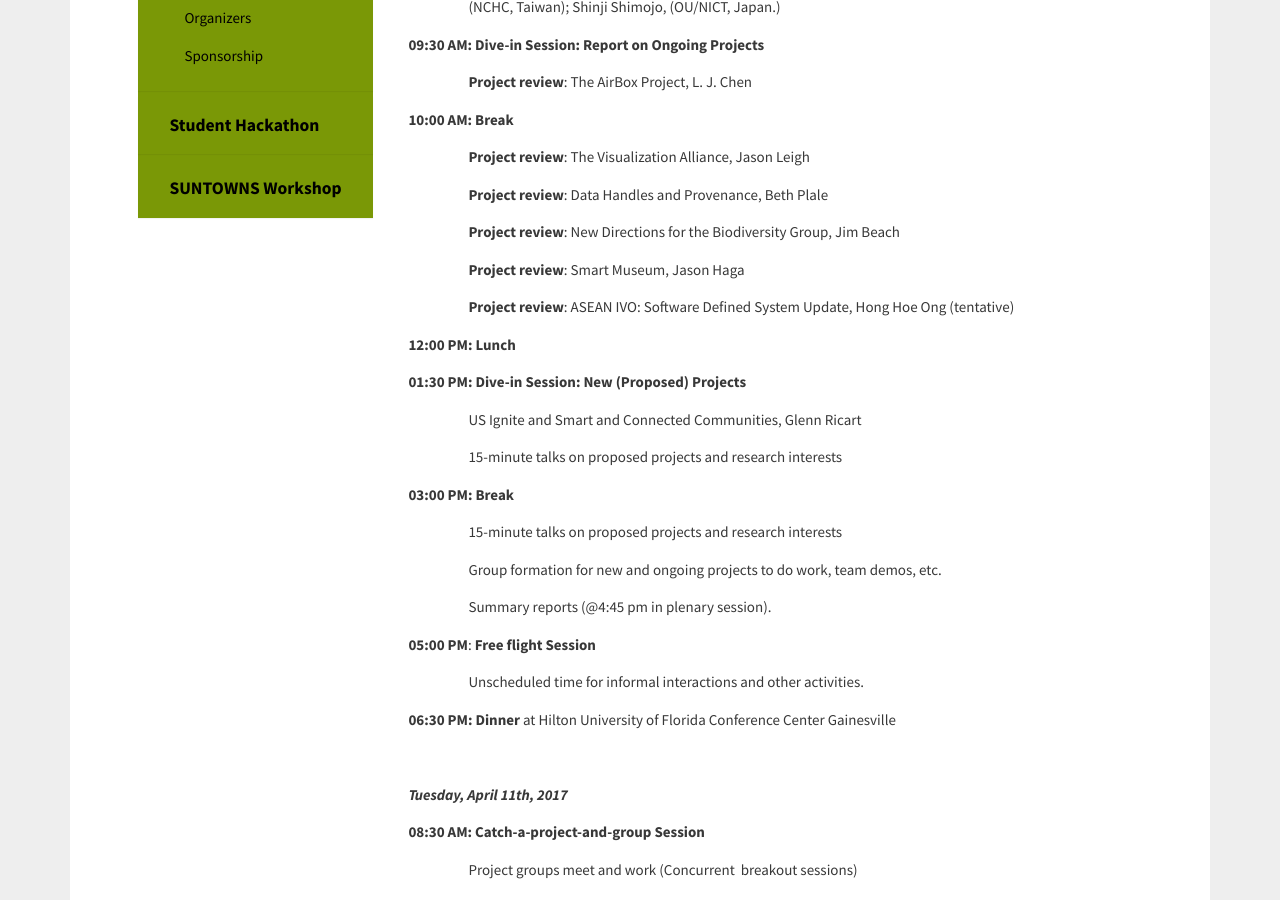
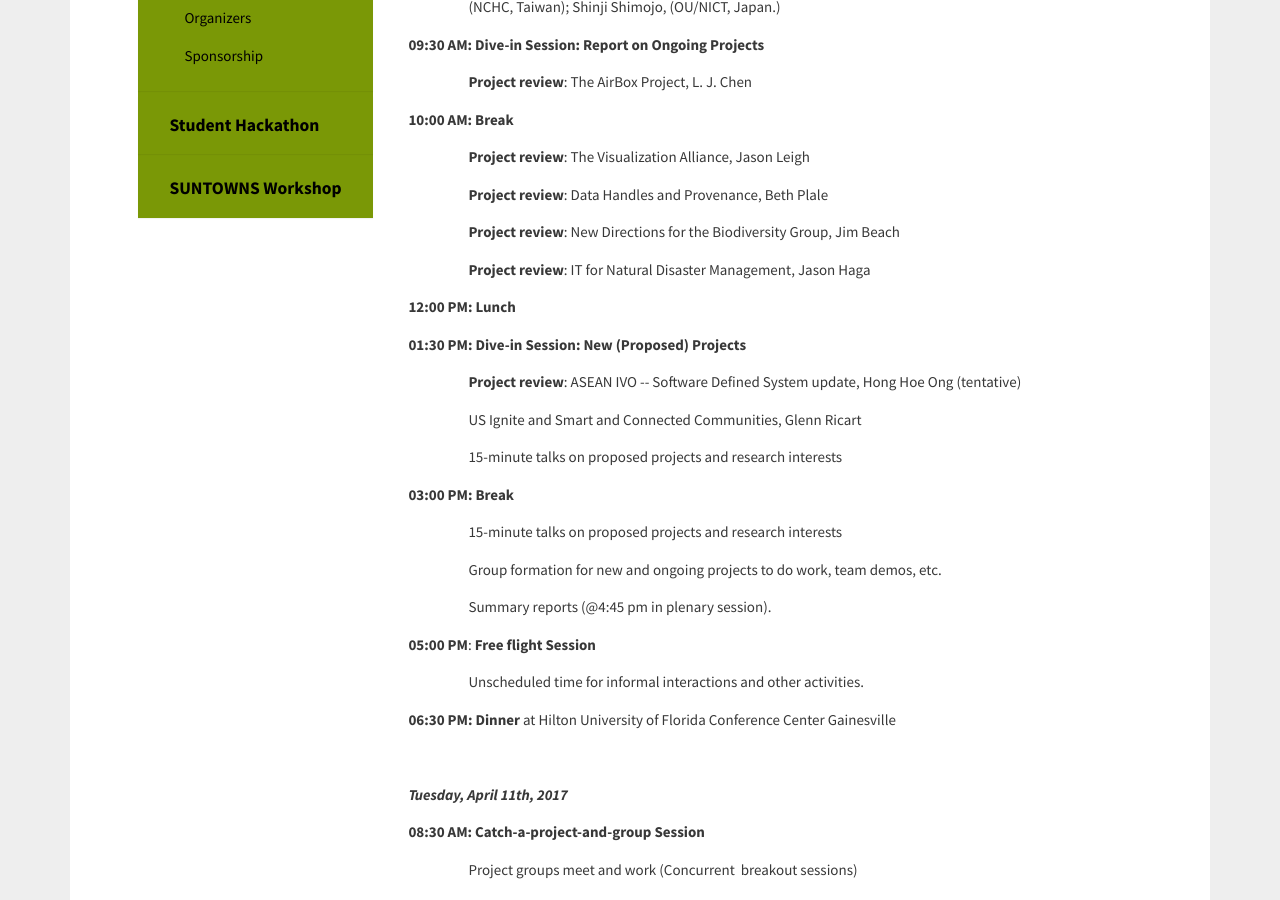
Before and after one commit to hmchou56/centra8, a Jekyll site: the page built from centra2/program.md, in a window 1280 px wide and 900 px high, scrolled down 753 px. Built offline with Jekyll 4.4.1, drawn with Linux system fonts in a browser that asks for light colours; nearby versions of some CDN libraries.

Commit message:
updated agenda

```diff
--- a/centra2/program.md
+++ b/centra2/program.md
@@ -23,10 +23,10 @@ hide: true
 <p style="padding-left: 330px;"><strong>Project review</strong><span style="font-weight: 400;">: The Visualization Alliance, Jason Leigh</span></p>
 <p style="padding-left: 330px;"><strong>Project review</strong><span style="font-weight: 400;">: Data Handles and Provenance, Beth Plale </span></p>
 <p style="padding-left: 330px;"><strong>Project review</strong><span style="font-weight: 400;">: New Directions for the Biodiversity Group, Jim Beach</span></p>
-<p style="padding-left: 330px;"><strong>Project review</strong><span style="font-weight: 400;">: Smart Museum, Jason Haga</span></p>
-<p style="padding-left: 330px;"><strong>Project review</strong><span style="font-weight: 400;">: ASEAN IVO: Software Defined System Update, Hong Hoe Ong (tentative)</span></p>
+<p style="padding-left: 330px;"><strong>Project review</strong><span style="font-weight: 400;">: IT for Natural Disaster Management, Jason Haga</span></p>
 <p style="padding-left: 270px;"><strong>12:00 PM: Lunch</strong></p>
 <p style="padding-left: 270px;"><strong>01:30 PM: Dive-in Session: New (Proposed) Projects</strong></p>
+<p style="padding-left: 330px;"><strong>Project review</strong><span style="font-weight: 400;">: ASEAN IVO -- Software Defined System update, Hong Hoe Ong (tentative)</span></p>
 <p style="padding-left: 330px;"><span style="font-weight: 400;">US Ignite and Smart and Connected Communities, Glenn Ricart</span></p>
 <p style="padding-left: 330px;"><span style="font-weight: 400;">15-minute talks on proposed projects and research interests</span></p>
 <p style="padding-left: 270px;"><strong>03:00 PM: Break</strong></p>
```
